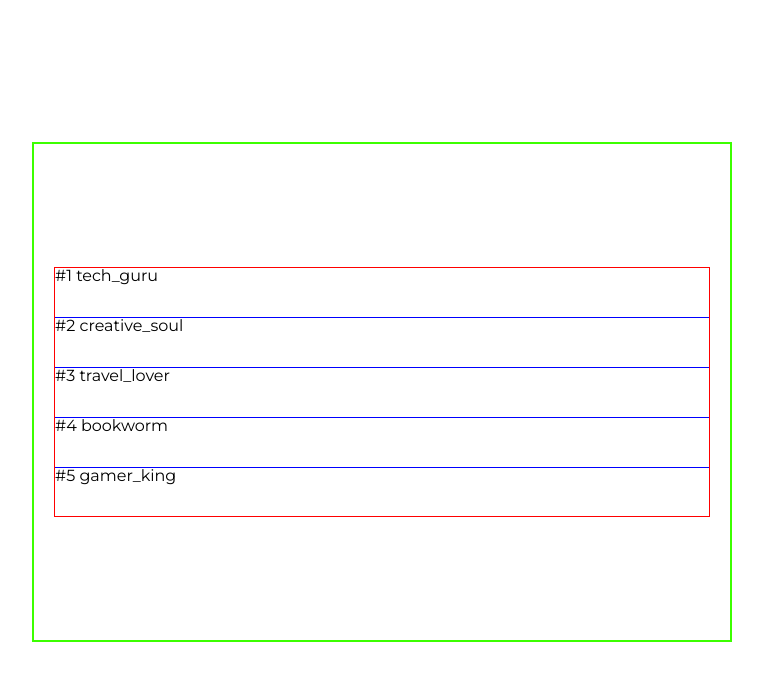
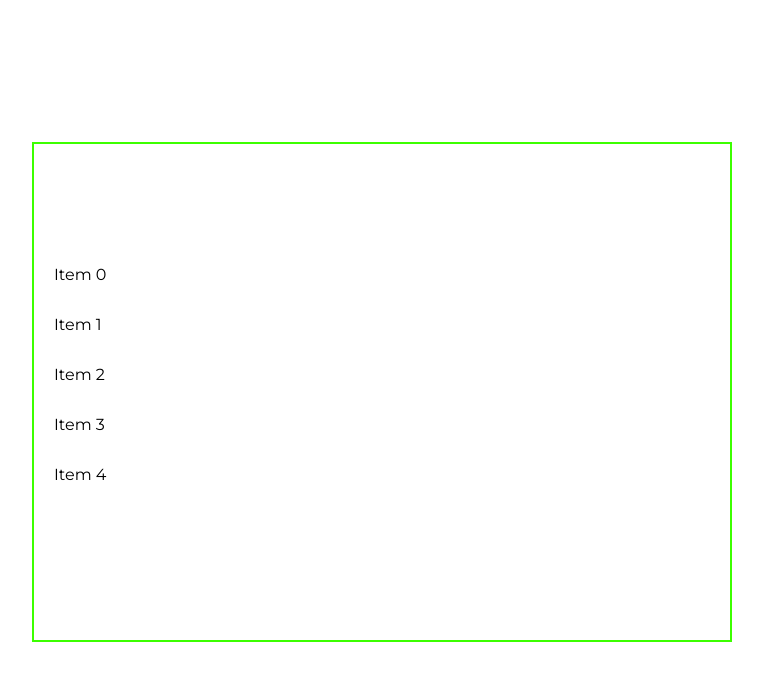
Before and after one commit to xtansy/virtualization, a React (Vite) app: page / in a window 1280 px wide. Shown: the top 680 px of the page, without its empty margins (258-1021 px from the left). Built offline with nearby package versions, Linux system fonts and the light colour scheme; data requests are answered from the project's data file.

Commit message:
added readme

```diff
--- a/src/app/AppWithMyScroller.tsx
+++ b/src/app/AppWithMyScroller.tsx
@@ -2,42 +2,39 @@ import styles from "./styles.module.scss";
 
 import { VirtualScroller } from "../components";
 // import { generateMockArrayData, type IArrayItemMock } from "../utils";
+// import { getRows, type IUser } from "../api";
+// const getData = async (startIndex: number, limit: number) => {
+//   const data = await getRows({ _start: startIndex, _limit: limit });
+//   return data;
+// };
 
-import { getRows, type IUser } from "../api";
-import { useEffect, useState } from "react";
-const getData = async (startIndex: number, limit: number) => {
-  const data = await getRows({ _start: startIndex, _limit: limit });
-  return data;
-};
+// const MOCK_ITEMS: IArrayItemMock[] = generateMockArrayData(ITEMS_COUNT);
+// const renderItem = (item: IUser) => {
+//   return (
+//     <div className={styles.item} style={{ height: ITEM_HEIGHT }} key={item.id}>
+//       #{item.id} {item.username}
+//     </div>
+//   );
+// };
 
 const ITEM_HEIGHT = 50;
-const ITEMS_COUNT = 70;
+const ITEMS_COUNT = 1_000;
+const items = Array.from({ length: ITEMS_COUNT }, (_, i) => `Item ${i}`);
 
-// const MOCK_ITEMS: IArrayItemMock[] = generateMockArrayData(ITEMS_COUNT);
-
-const renderItem = (item: IUser) => {
-  return (
-    <div className={styles.item} style={{ height: ITEM_HEIGHT }} key={item.id}>
-      #{item.id} {item.username}
-    </div>
-  );
-};
+const renderItem = (item: string) => (
+  <div key={item} style={{ height: ITEM_HEIGHT }}>
+    {item}
+  </div>
+);
 
 export const AppWithMyScroller = () => {
-  const [items, setItems] = useState<IUser[]>([]);
-
-  useEffect(() => {
-    getData(0, 70).then((res) => setItems(res));
-  }, []);
-
   return (
     <div className={styles.wrapper}>
       <div className={styles.content}>
         <div style={{ flexGrow: 1 }}>
           <VirtualScroller
-            overviewClassname={styles.overview}
+            items={items}
             itemsCount={ITEMS_COUNT}
-            items={items}
             itemHeight={ITEM_HEIGHT}
             renderItem={renderItem}
           />
```
Also changed, not shown: 1 other file (tests, documents, lock files or other folders).
